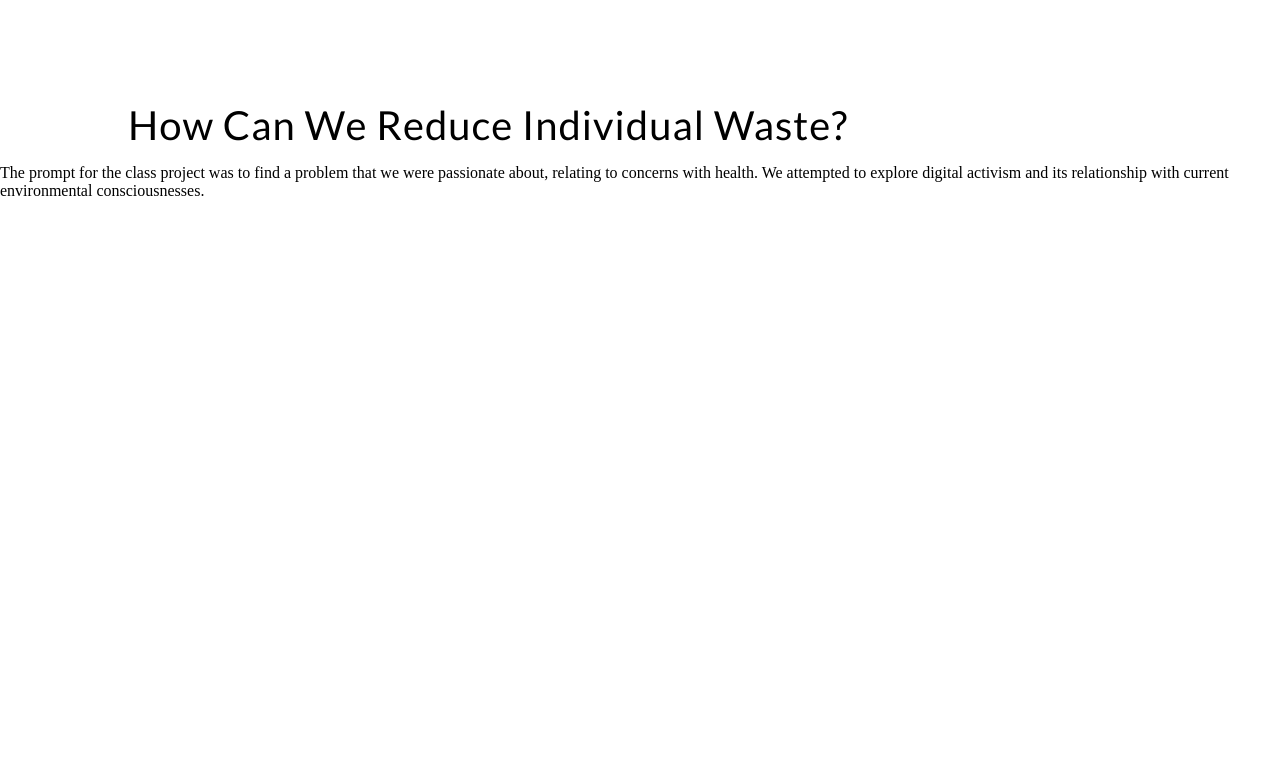
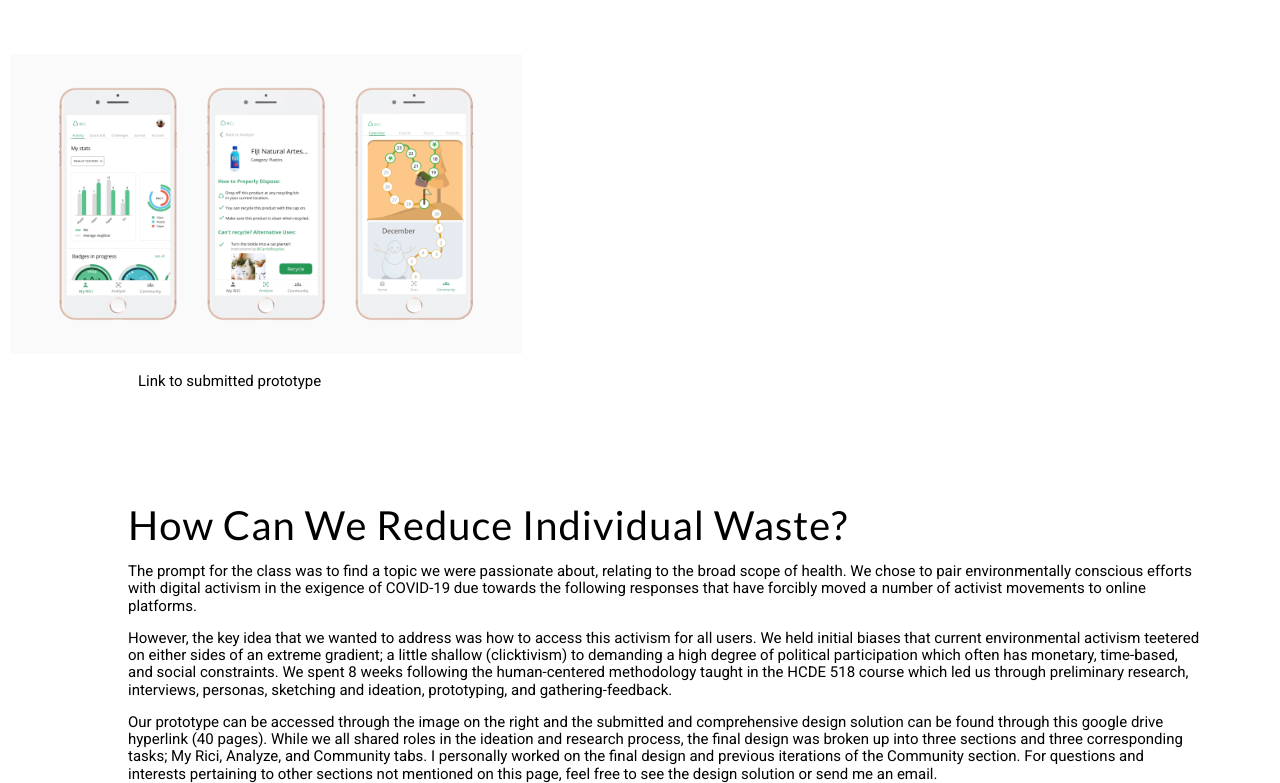
Before and after one commit to RoroMac/RoroMac.github.io, a plain HTML site: page rici.html in a window 1280 px wide. Shown: the part 1096-1879 px from the top of the page. Before the commit the page ends 1350 px from the top, so only its background shows below. Drawn offline with nearby package versions, Linux system fonts and the light colour scheme.

Commit message:
rici webpage

```diff
--- a/rici.html
+++ b/rici.html
@@ -62,10 +62,37 @@
 				</div>
 			</div>
 
-			<div id="brief">
-				<p>How Can We Reduce Individual Waste? </p>
-				<p>The prompt for the class project was to find a problem that we were passionate about, relating to concerns with health. We attempted to explore
-					digital activism and its relationship with current environmental consciousnesses. <p>
+			<div id="introduction">
+
+				<div id="ricileft">
+					<img src="images/riciprototype.png" alt="prototype link">
+					<p class= "caption">Link to submitted prototype</p>
+				</div>
+
+				<p class="title">How Can We Reduce Individual Waste? </p>
+
+				<p>The prompt for the class was to find a topic we were passionate about,
+					relating to the broad scope of health. We chose to pair environmentally
+					conscious efforts with digital activism in the exigence of COVID-19 due
+					towards the following responses that have forcibly moved a number of
+					activist movements to online platforms. </p>
+
+				<p>However, the key idea that we wanted to address was how to access this
+					activism for all users. We held initial biases that current environmental
+					activism teetered on either sides of an extreme gradient; a little shallow
+					(clicktivism) to demanding a high degree of political participation which often has monetary,
+					time-based, and social constraints. We spent 8 weeks following the human-centered methodology
+					taught in the HCDE 518 course which led us through preliminary research, interviews, personas,
+					sketching and ideation, prototyping, and gathering-feedback. </p>
+
+				<p>Our prototype can be accessed through the image on the right and
+					the submitted and comprehensive design solution can be found through
+					this google drive hyperlink (40 pages). While we all shared roles in the
+					ideation and research process, the final design was broken up into three
+					sections and three corresponding tasks; My Rici, Analyze, and Community tabs.
+					I personally worked on the final design and previous iterations of the Community section.
+					For  questions and interests pertaining to other sections not mentioned on this page,
+					feel free to see the design solution or send me an email.</p>
 			</div>
 
       <footer>
--- a/styles.css
+++ b/styles.css
@@ -238,14 +238,14 @@ footer{
   text-align: center;
 }
 
-#brief{
-  height: 200px;
+#introduction{
+  height: 700px;
   background-color: white;
   text-align:left;
   width: 100%;
 }
 
-#brief p:first-child{
+#introduction .title{
   font-family: Lato;
   padding-top:3rem;
   font-size: 40px;
@@ -255,3 +255,25 @@ footer{
   text-align:left;
   letter-spacing: 1px;
 }
+
+#introduction p{
+  font-family:Roboto;
+  letter-spacing:0px;
+  padding-left:8rem;
+  text-align:left;
+  padding-right:5rem;
+  font-size:15px;
+}
+
+#ricileft{
+  padding-top
+  float:right;
+  height: 400px;
+  width:40%;
+  margin-left:10px;
+}
+
+#ricileft img{
+  height:300px;
+  width: 100%;
+}
```
Also changed, not shown: images/riciprototype.png (added).
